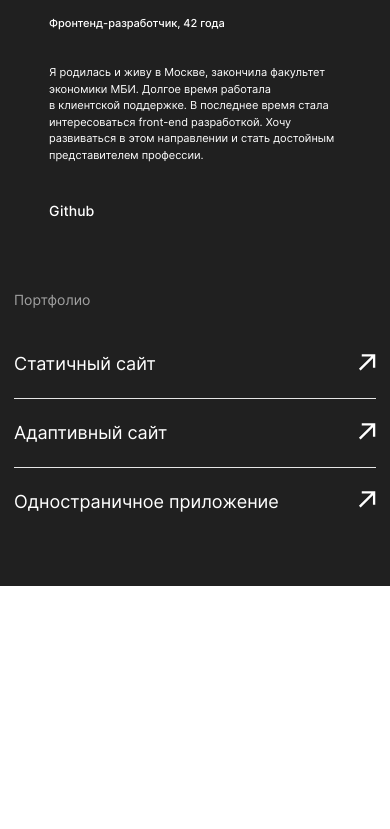
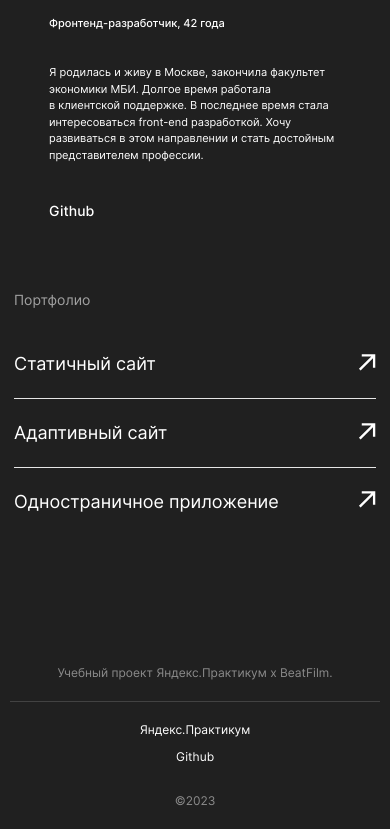
Before and after one commit to elli-nidis/movies-explorer-frontend, a React (Create React App) app: page / in a window 390 px wide. Shown: the part 613-1442 px from the top of the page. Before the commit the page ends 1199 px from the top, so only its background shows below. Built offline with nearby package versions, Linux system fonts and the light colour scheme.

Commit message:
feat: сделать адаптив для Footer

```diff
--- a/src/components/App/App.js
+++ b/src/components/App/App.js
@@ -45,7 +45,7 @@ function App() {
             {/* <AboutProject /> */}
             {/* <Techs /> */}
             <AboutMe />
-            {/* <Footer /> */}
+            <Footer />
            </>
         }
       />
--- a/src/components/Footer/Footer.css
+++ b/src/components/Footer/Footer.css
@@ -1,19 +1,21 @@
 .footer {
   width: 100%;
-  justify-self: self-end;
-  /* align-self: flex-end; */
+  /* justify-self: self-end; */
+  /* align-self: self-end; */
+  box-sizing: border-box;
   display: flex;
   flex-direction: column;
   align-items: center;
-  padding: 80px 0px 20px;
+  justify-self: center;
+  padding: 80px 70px 20px;
   background-color: #202020;
-
-
 }
 
 .footer__content {
+  width: 100%;
+  max-width: 1140px;
   display: grid;
-  grid-template-columns: 958px 140px 42px;
+  grid-template-columns: minmax(368px, 958px) 140px 42px;
   grid-template-rows: 36px 36px;
 }
 
@@ -53,3 +55,46 @@
   margin: 0;
   padding: 0;
 }
+
+@media screen and (max-width: 1040px) {
+
+  .footer {
+    padding-left: 30px;
+    padding-right: 30px;
+  }
+}
+
+@media screen and (max-width: 610px) {
+
+  .footer {
+    padding-left: 10px;
+    padding-right: 10px;
+  }
+
+  .footer__content {
+    grid-template-columns: 1fr;
+    justify-items: center;
+  }
+
+  .footer__text {
+    grid-column: unset;
+    font-size: 12px;
+    padding-bottom: 21px;
+  }
+
+  .footer__copyright {
+    grid-row: 4/5;
+    font-size: 12px;
+    color: #8B8B8B;
+    padding-top: 30px;
+  }
+
+  .footer__link {
+    font-size: 12px;
+    padding-top: 30px;
+  }
+
+  .footer__link:last-child {
+    padding-top: 12px;
+  }
+}
```
Also changed, not shown: src/components/AboutProject/AboutProject.css (line endings or trailing spaces).
